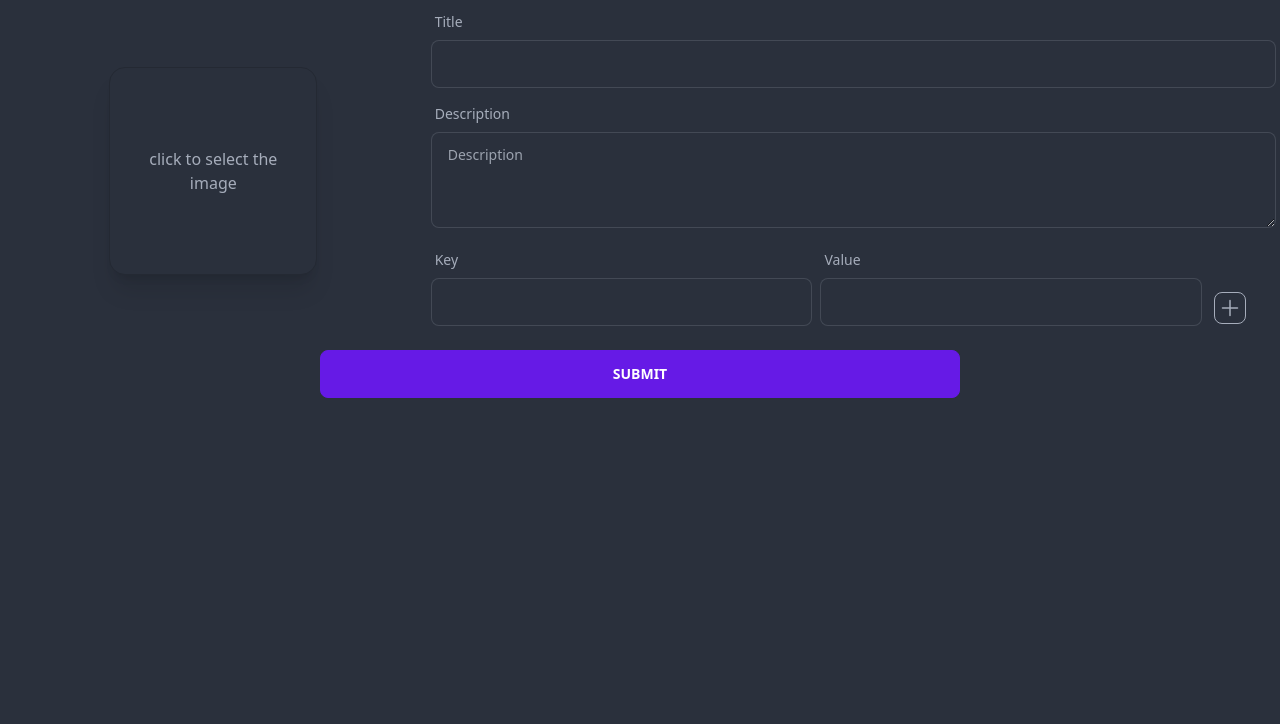
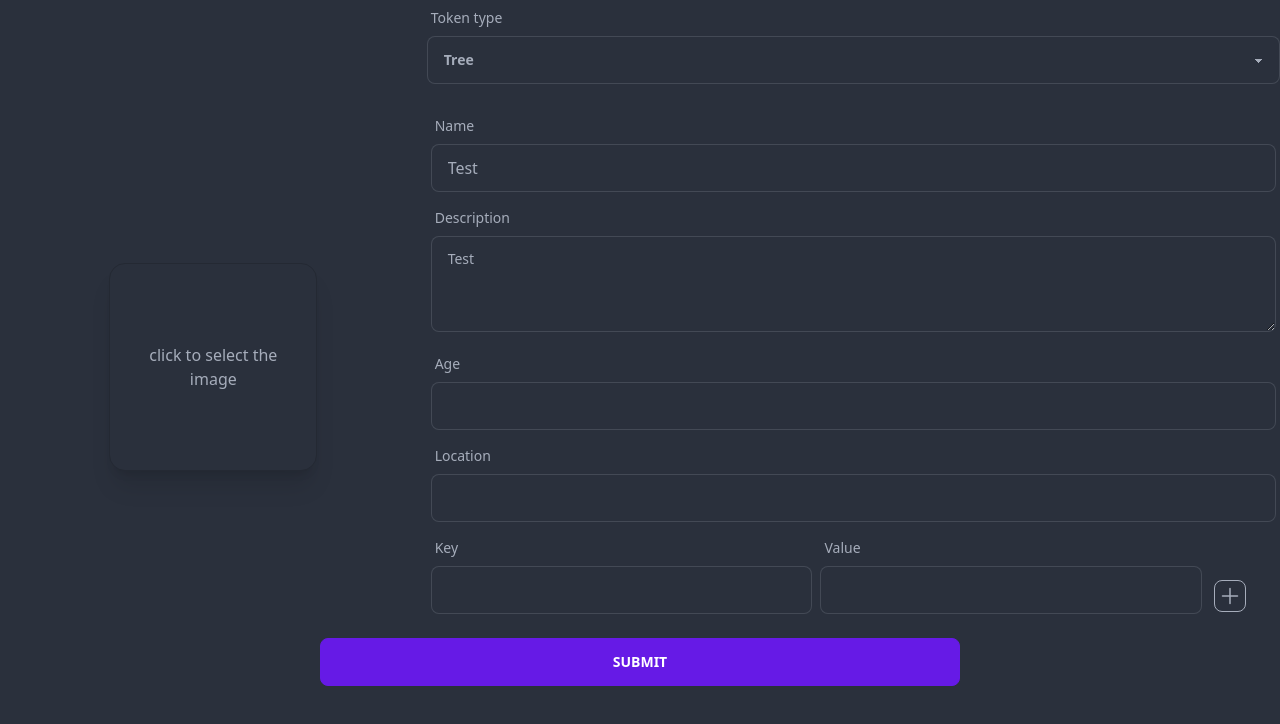
Before and after one commit to Nagarajnaidu921/NFT-market-place, a Next.js app: page / in a window 1280 px wide. Shown: the top 724 px of the page. Built offline with nearby package versions, Linux system fonts and the light colour scheme; no server answers; what ipfs-http-client would draw is missing.

Commit message:
added new fields

```diff
--- a/src/components/AssetTokenisingForm/index.tsx
+++ b/src/components/AssetTokenisingForm/index.tsx
@@ -6,6 +6,7 @@ import styles from './form.module.css';
  * FileInput - Component to selet the NFT image to tokanise
  * @param props
  * @returns
+ * TODO: May beneed support for edit in future
  */
 const FileInput = (props: UseControllerProps<any>) => {
 
@@ -51,12 +52,15 @@ const FileInput = (props: UseControllerProps<any>) => {
     </div>
 }
 
-export const AssetTokenisingForm = ({onSubmit}: any) => {
+export const AssetTokenisingForm = ({ onSubmit }: any) => {
 
     const { register, control, handleSubmit, reset, watch, formState: { errors } } = useForm({
         defaultValues: {
             attributes: [{ key: "", value: "" }],
-            title: "",
+            title: "Test",
+            location: "",
+            type: "tree",
+            age: 0,
             description: "",
         }
     });
@@ -71,11 +75,28 @@ export const AssetTokenisingForm = ({onSubmit}: any) => {
     });
 
     return <>
-        <form onSubmit={handleSubmit((data) => { onSubmit(data) })} className="flex flex-wrap flex-col md:flex-row">
+        <form onSubmit={handleSubmit((data) => { onSubmit(data) })} className="flex flex-wrap flex-col ">
+
+
+            <div className="flex flex-col md:flex-row justify-end" >
+                <div className="form-control sm:w-full md:w-2/3">
+                    <label className="label">
+                        <span className="label-text">Token type</span>
+                    </label>
+                    <select className="select select-bordered" {...register(`type`, { required: true })}>
+                        <option value={"tree"}>Tree</option>
+                        <option value={"car"}>Car</option>
+                        <option value={"Book"}>Book</option>
+                    </select>
+                </div>
+            </div>
+
+            <div className="flex flex-wrap flex-col md:flex-row">
                 {/* File Input */}
                 <div className="w-100 md:w-1/3 flex items-center justify-center mt-3">
                     <FileInput control={control} name="image" rules={{ required: true }} />
                 </div>
+
 
                 <div className="w-100 md:w-2/3 flex flex-col justify-center items-end">
 
@@ -83,7 +104,7 @@ export const AssetTokenisingForm = ({onSubmit}: any) => {
                     <div className="flex w-full justify-center">
                         <div className="w-100 w-full p-1">
                             <label className="label">
-                            <span className="label-text">Title</span>
+                                <span className="label-text">Name</span>
                             </label>
                             <input type="text" className={`input w-full input-bordered w-100 ${errors.title ? 'input-error' : ''}`} {...register(`title`, { required: true })} />
                         </div>
@@ -98,6 +119,28 @@ export const AssetTokenisingForm = ({onSubmit}: any) => {
                             <textarea className="textarea textarea-bordered h-24 w-full" placeholder="Description" {...register(`title`)}></textarea>
                         </div>
                     </div>
+
+                    {/* Age */}
+
+                    <div className="flex w-full justify-center">
+                        <div className="w-100 w-full p-1">
+                            <label className="label">
+                                <span className="label-text">Age</span>
+                            </label>
+                            <input type="number" className={`input w-full input-bordered w-100 ${errors.age ? 'input-error' : ''}`} {...register(`location`, { required: true })} />
+                        </div>
+                    </div>
+
+                    {/* Location */}
+                    <div className="flex w-full justify-center">
+                        <div className="w-100 w-full p-1">
+                            <label className="label">
+                                <span className="label-text">Location</span>
+                            </label>
+                            <input type="text" className={`input w-full input-bordered w-100 ${errors.location ? 'input-error' : ''}`} {...register(`location`, { required: true })} />
+                        </div>
+                    </div>
+
                     {fields.map((item, index) => {
                         return <div className="flex flex-row justify-center items-end w-full" key={item.id}>
                             <div className="flex w-full">
@@ -137,6 +180,7 @@ export const AssetTokenisingForm = ({onSubmit}: any) => {
                 <div className="flex justify-center w-full mt-5">
                     <button className="btn btn-primary w-1/2">Submit</button>
                 </div>
+            </div>
         </form>
     </>
 }
```
Lines whose indentation alone changed are shown as unchanged.
